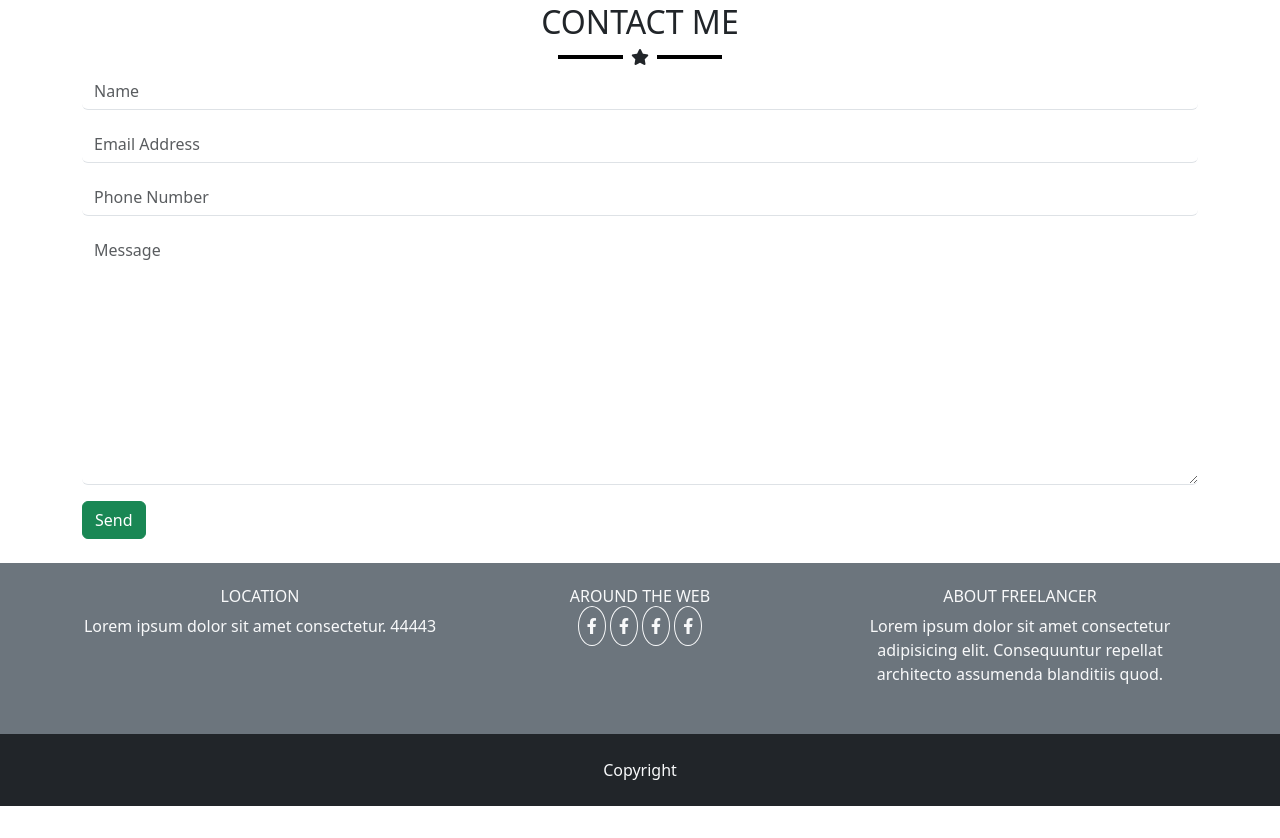
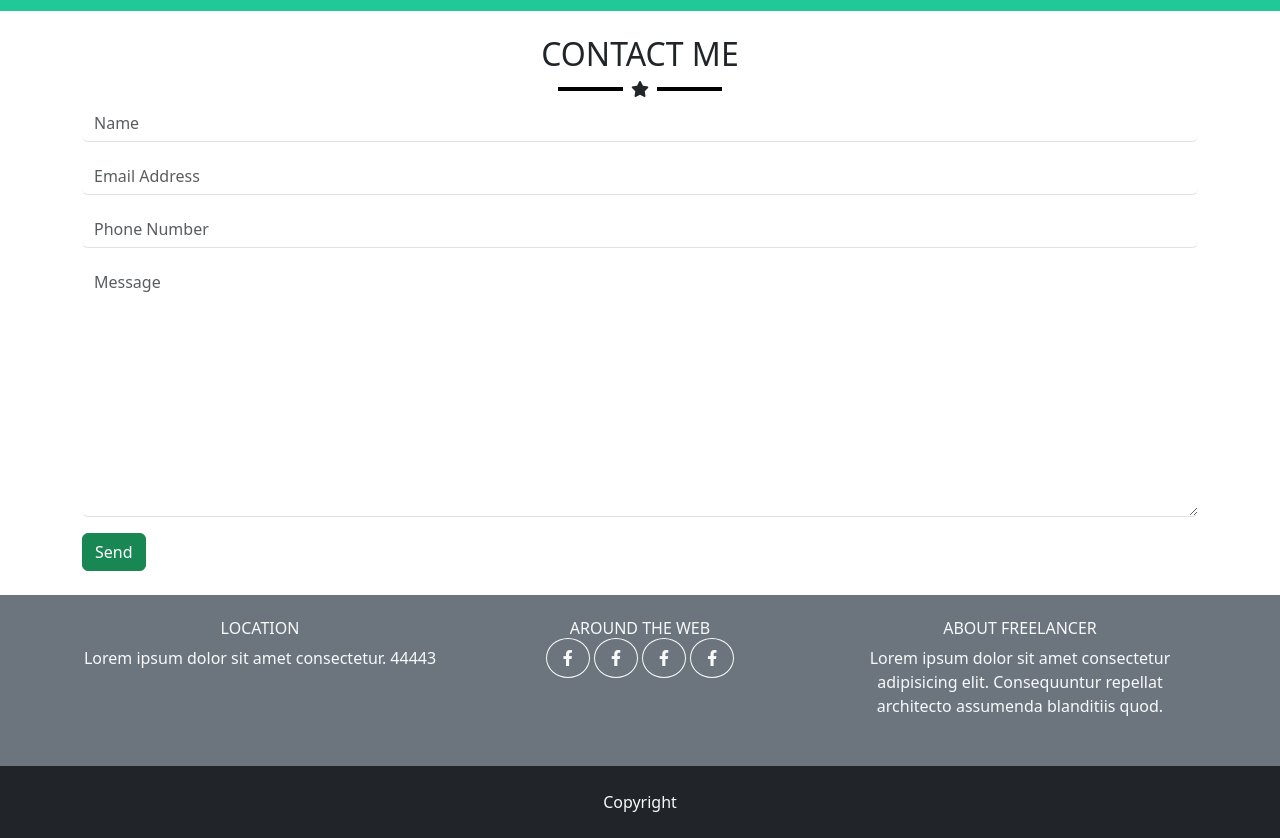
Before and after one commit to luca-masera/html-css-bootstrap-freelancer, a plain HTML site: page index.html in a window 1280 px wide. Shown: the part 1794-2632 px from the top of the page. Before the commit the page ends 2600 px from the top, so only its background shows below. Drawn offline with nearby package versions, Linux system fonts and the light colour scheme.

Commit message:
correzioni cerchio icone footer

```diff
--- a/index.html
+++ b/index.html
@@ -46,7 +46,7 @@
                 <div class="my-decor d-flex justify-content-center align-items-center pb-2">
                     <i class="fa-solid fa-star px-2"></i>
                 </div>
-                <h5>GRAPHIC ARTIST-WEB DESIGNER-ILLUSTRATOR</h5>
+                <h5 class="mb-4">GRAPHIC ARTIST-WEB DESIGNER-ILLUSTRATOR</h5>
             </div>
 
         </div>
@@ -85,7 +85,7 @@
                         </div>
 
                     </div>
-                    <div class="col-12 col-md-6 col-lg-4">
+                    <div class="col-12 col-md-6 col-lg-4 mb-3">
                         <div class="my-img-wrapper">
                             <img class="w-100 rounded" src="img/submarine.png" alt="submarine">
                         </div>
@@ -157,13 +157,13 @@
 
                     <div class="col-12 col-lg-4 col-md-4 text-center pb-4">
                         <h6>AROUND THE WEB</h6>
-                        <span class="border border-light rounded-circle p-2"><i
+                        <span class="border border-light rounded-circle px-3 py-2"><i
                                 class="fa-brands fa-facebook-f"></i></span>
-                        <span class="border border-light rounded-circle p-2"><i
+                        <span class="border border-light rounded-circle px-3 py-2"><i
                                 class="fa-brands fa-facebook-f"></i></span>
-                        <span class="border border-light rounded-circle p-2"><i
+                        <span class="border border-light rounded-circle px-3 py-2"><i
                                 class="fa-brands fa-facebook-f"></i></span>
-                        <span class="border border-light rounded-circle p-2"><i
+                        <span class="border border-light rounded-circle px-3 py-2"><i
                                 class="fa-brands fa-facebook-f"></i></span>
                     </div>
 
```
